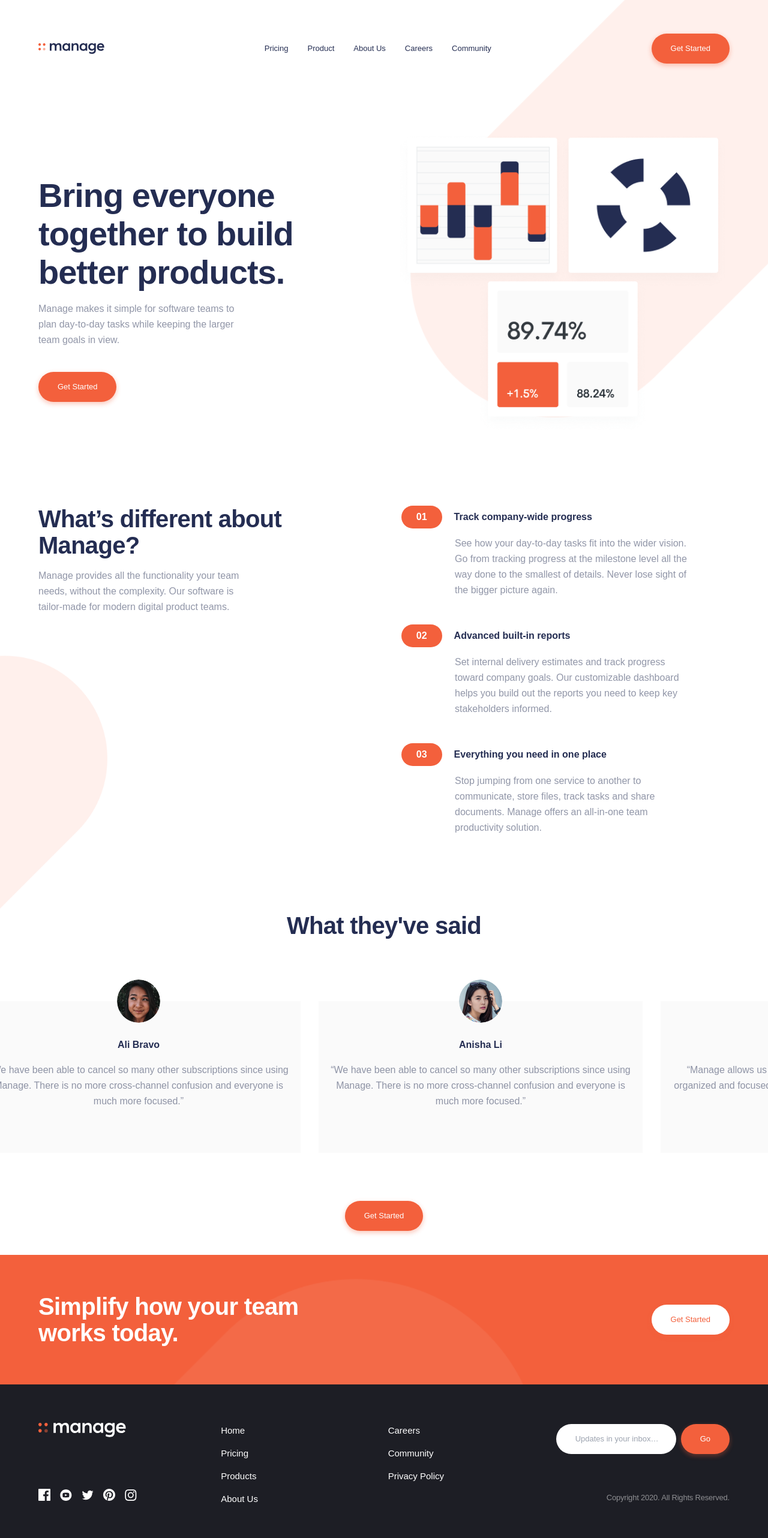
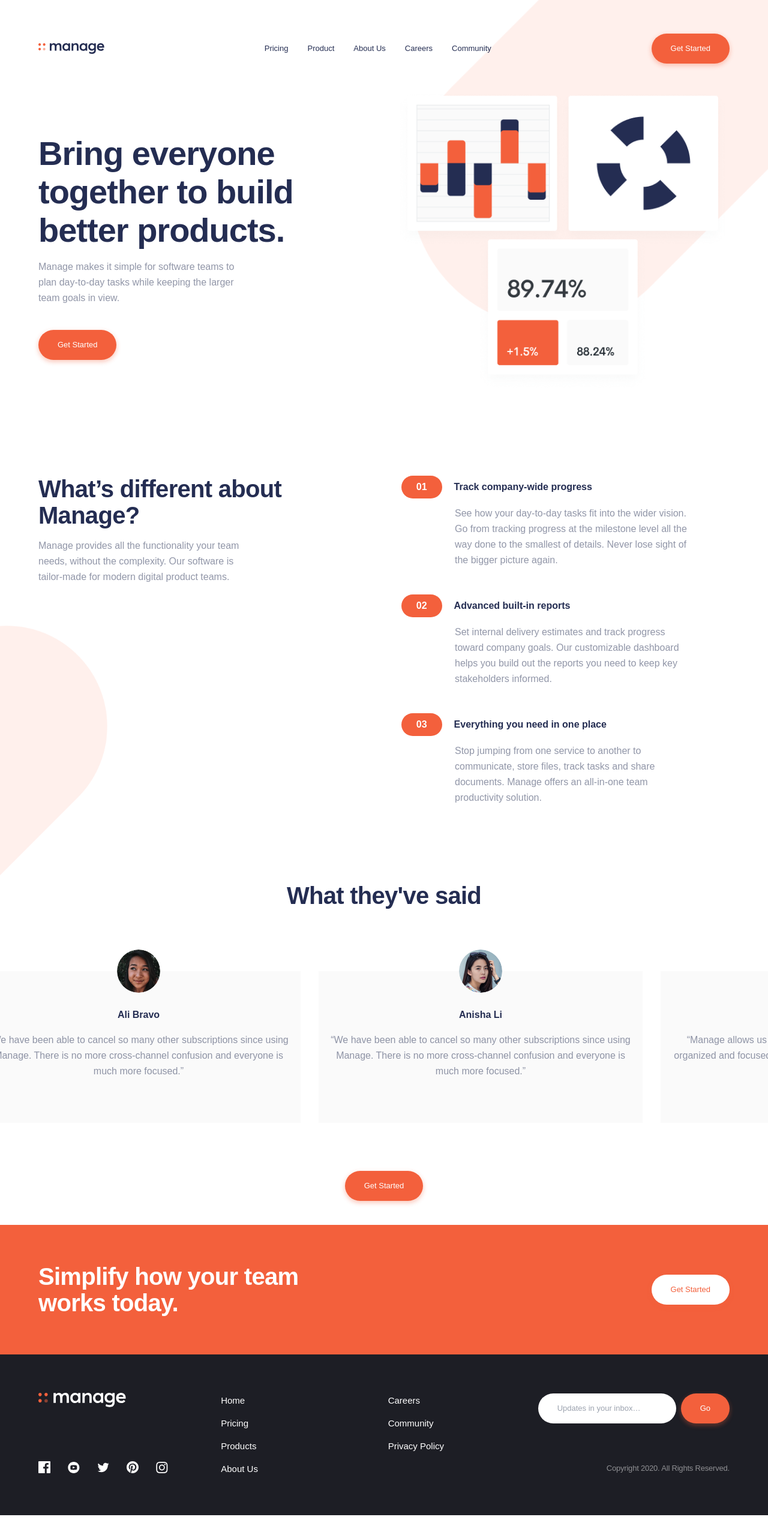
Before and after one commit to thusmiley/manage, a React (Vite) app: page / in a window 1280 px wide. Shown: the top 2564 px of the page at 60% size. After the commit the page ends 2526 px from the top, so only its background shows below. Built offline with nearby package versions, Linux system fonts and the light colour scheme.

Commit message:
update menu links

```diff
--- a/src/components/Features.jsx
+++ b/src/components/Features.jsx
@@ -1,6 +1,6 @@
 const Features = () => {
   return (
-    <section id="features" className="pt-20 -mt-40 lg:mt-0 lg:pt-0 lg:pb-40 features-bg">
+    <section id="features" className="pt-20 -mt-40 lg:mt-[132px] lg:pt-0 lg:pb-40 features-bg">
       <div className="pt-48 lg:pt-0 lg:mt-28 lg:flex lg:w-container lg:mx-auto">
         <div className="lg:w-[50%]">
           <h2 className="heading2 text-center w-container mx-auto lg:mx-0 lg:text-left">
--- a/src/components/Footer.jsx
+++ b/src/components/Footer.jsx
@@ -68,7 +68,7 @@ const Footer = () => {
               </g>
             </svg>
 
-            <div className="flex justify-around mb-12 lg:mb-0 w-container sm:w-[60%] sm:justify-between lg:justify-start md:justify-center lg:mt-[86px]">
+            <div className="flex justify-center space-x-[34px] mb-12 lg:mb-0 lg:mt-[90px] md:space-x-[13px] md:justify-start">
               {socialMedia.map((social) => (
                 <a
                   href={social.link}
@@ -88,7 +88,7 @@ const Footer = () => {
             </div>
           </div>
 
-          <div className="flex flex-1 gap-5 justify-around mb-12 lg:mb-0 lg:w-[55%] md:justify-evenly lg:justify-between">
+          <div className="flex flex-1 gap-5 justify-center space-x-[100px] mb-12 lg:mb-0 lg:w-[55%] md:justify-evenly lg:justify-between">
             {footerLinks.map((footerlink) => (
               <div key={footerlink.group}>
                 <ul className="">
@@ -97,7 +97,7 @@ const Footer = () => {
                       key={link.name}
                       className="text-white mb-3 last:mb-0 hover:text-primary text-[15px] tracking-[-0.23px]transition ease-in-out duration-300"
                     >
-                      <a href={link.link} target="blank">
+                      <a href={link.link}>
                         {link.name}
                       </a>
                     </li>
@@ -109,12 +109,12 @@ const Footer = () => {
         </div>
 
         <div className="mt-12 lg:mt-0 text-center lg:w-[35%] lg:flex-col">
-          <div className="absolute lg:relative top-12 lg:top-0 flex justify-between lg:justify-end w-full sm:w-[60%] lg:w-full sm:left-0 sm:right-0 sm:mx-auto lg:mb-[60px]">
+          <div className="absolute lg:relative top-12 lg:top-0 flex justify-between lg:justify-end w-full sm:w-[60%] lg:w-full sm:left-0 sm:right-0 sm:mx-auto md:mb-[62px]">
             <div className="absolute top-[52px] left-8 text-[10px] tracking-[-0.08] italic">
               {errorMessage()} {successMessage()}
             </div>
             <input
-              className="text-secondary text-[13px] rounded-full py-3 pl-8 mr-2 w-full outline-none placeholder-shown:text-[#8D8D8D] autofill:bg-white lg:max-w-[200px]"
+              className="text-secondary text-[13px] rounded-full py-3 pl-8 mr-2 w-full outline-none placeholder-shown:text-[#8D8D8D] autofill:bg-white lg:max-w-[230px]"
               value={inputValue}
               onChange={handleInput}
               type="email"
--- a/src/components/GetStarted.jsx
+++ b/src/components/GetStarted.jsx
@@ -1,11 +1,12 @@
+import patternImg from "../assets/pattern.svg";
+
 const GetStarted = () => {
   return (
-    <section id="getstarted" className="mt-10 bg-primary getstarted-bg relative">
+    <section id="getstarted" className="mt-10 bg-primary relative">
       <div className="w-container mx-auto text-white flexCenter flex-col py-16 text-center lg:flex-row lg:justify-between lg:items-center">
         <h2 className="heading2 mb-8 lg:mb-0 lg:w-[20ch] lg:text-left">Simplify how your team works today.</h2>
-        <button className="bg-white text-primary hover:text-primary/50 hover:bg-white cursor-pointer z-10">
-          Get Started
-        </button>
+        <button className="bg-white text-primary hover:text-primary/50 hover:bg-white cursor-pointer z-10">Get Started</button>
+        <img src={patternImg} alt="pattern" className="w-[100%] h-[100%] absolute mix-blend-overlay left-[-280px] top-[30px] md:hidden" />
       </div>
     </section>
   );
--- a/src/components/HeroHome.jsx
+++ b/src/components/HeroHome.jsx
@@ -3,7 +3,7 @@ const HeroHome = () => {
   return (
     <section
       id="hero"
-      className="flexCenter flex-col flex-1  pt-[111px] lg:pt-[220px] pb-2 mx-auto hero-bg overflow-visible"
+      className="flexCenter flex-col flex-1 pt-[111px] md:pt-[150px] pb-2 mx-auto hero-bg overflow-visible"
     >
       <div className="lg:w-container lg:flex lg:flex-row-reverse lg:justify-between lg:items-center lg:gap-10">
         <div className=" w-container lg:w-[50%] sm:min-h-[286px] mx-auto">
--- a/src/components/NavBar.jsx
+++ b/src/components/NavBar.jsx
@@ -29,7 +29,7 @@ const NavBar = () => {
         <ul className="sm:flex hidden w-full lg:w-auto justify-end lg:justify-center items-center flex-1 font-medium text-[13px]">
           {navLinks.map((nav) => (
             <li key={nav.id} className="mr-8 last:mr-0 hover:opacity-50 ease-in duration-300">
-              <a href={`#${nav.id}`} target="blank">
+              <a href="/">
                 {nav.title}
               </a>
             </li>
@@ -40,7 +40,7 @@ const NavBar = () => {
         {/* Mobile menu  */}
         <div className="sm:hidden flex justify-end items-center">
           {/* Overlay  */}
-          <div className={`${!toggle ? "hidden" : "fixed"} top-0 bottom-0 left-0 right-0 bg-overlay`} />
+          <div className={`${!toggle ? "hidden" : "fixed"} top-0 bottom-0 left-0 right-0 bg-overlay`} onClick={() => setToggle(!toggle)} />
           <div className="w-[25px] h-[25px] object-contain z-20 cursor-pointer">
             <img src={toggle ? close : hamburger} alt="menu" onClick={() => setToggle(!toggle)} />
           </div>
@@ -49,7 +49,7 @@ const NavBar = () => {
             <ul className="w-container mx-auto py-10 text-center bg-white font-bold text-[16px] tracking-[-0.29px]">
               {navLinks.map((nav) => (
                 <li key={nav.id} className="mb-6 last:mb-0 hover:opacity-50">
-                  <a href={`#${nav.id}`}>{nav.title}</a>
+                  <a href='/'>{nav.title}</a>
                 </li>
               ))}
             </ul>
--- a/src/constants/index.js
+++ b/src/constants/index.js
@@ -31,27 +31,27 @@ export const socialMedia = [
   {
     id: "social-media-1",
     icon:  facebook ,
-    link: "https://www.facebook.com/",
+    link: "/",
   },
   {
     id: "social-media-2",
     icon: youtube ,
-    link: "https://www.youtube.com/",
+    link: "/",
   },
   {
     id: "social-media-3",
     icon: twitter ,
-    link: "https://www.twitter.com/",
+    link: "/",
   },
   {
     id: "social-media-4",
     icon: pinterest ,
-    link: "https://www.pinterest.com/",
+    link: "/",
   },
   {
     id: "social-media-5",
     icon:  instagram ,
-    link: "https://www.instagram.com/",
+    link: "/",
   },
 ];
 
@@ -61,19 +61,19 @@ export const footerLinks = [
     links: [
       {
         name: "Home",
-        link: "https://www.instagram.com/",
+        link: "/",
       },
       {
         name: "Pricing",
-        link: "https://www.instagram.com/",
+        link: "/",
       },
       {
         name: "Products",
-        link: "https://www.instagram.com/",
+        link: "/",
       },
       {
         name: "About Us",
-        link: "https://www.instagram.com/",
+        link: "/",
       },
     ],
   },
@@ -82,15 +82,15 @@ export const footerLinks = [
     links: [
       {
         name: "Careers",
-        link: "https://www.instagram.com/",
+        link: "/",
       },
       {
         name: "Community",
-        link: "https://www.instagram.com/",
+        link: "/",
       },
       {
         name: "Privacy Policy",
-        link: "https://www.instagram.com/",
+        link: "/",
       },
     ],
   },
--- a/src/index.css
+++ b/src/index.css
@@ -19,12 +19,12 @@
   @screen sm {
     :root {
       --container-w: clamp(540px, 90%, 1280px);
-      --container-w-l: clamp(540px, 95%, 1280px);
+      --container-w-l: clamp(540px, 95%, 1110px);
     }
   }
   @screen xl {
     :root {
-      --container-w: clamp(1000px, 85%, 1530px);
+      --container-w: clamp(1000px, 85%, 1110px);
     }
   }
 
@@ -144,12 +144,12 @@
   }
   @screen md {
     background-size: 90%;
-    background-position: top -250px right -100px;
+    background-position: top -350px right -100px;
   }
 
   @screen lg {
     background-size: 70%;
-    background-position: top -200px right -300px;
+    background-position: top -350px right -300px;
   }
 
   @screen xl {
@@ -172,11 +172,11 @@
   background-image: url("/src/assets/pattern.png");
   background-repeat: no-repeat;
   background-size: 80%;
-  background-position: top -40px right -160px;
+  background-position: top -50px right -170px;
 
   @screen sm {
     background-size: 50%;
-    background-position: top -40px right -250px;
+    background-position: top -40px right -200px;
   }
 
   @screen lg {
@@ -222,20 +222,6 @@
 }
 
 /* get started  */
-.getstarted-bg::before {
-  content: "";
-  background-image: url("/src/assets/pattern.png");
-  background-repeat: no-repeat;
-  background-size: 90%;
-  background-position: top 40px left -250px;
-  position: absolute;
-  top: 0;
-  bottom: 0;
-  left: 0;
-  right: 0;
-  opacity: 0.07;
-}
-
 .social-icon:hover {
   filter: invert(0.4) sepia(1) saturate(20) hue-rotate(0deg) brightness(1.2);
 }
```
Also changed, not shown: src/assets/pattern.png, src/assets/pattern.svg (added).
